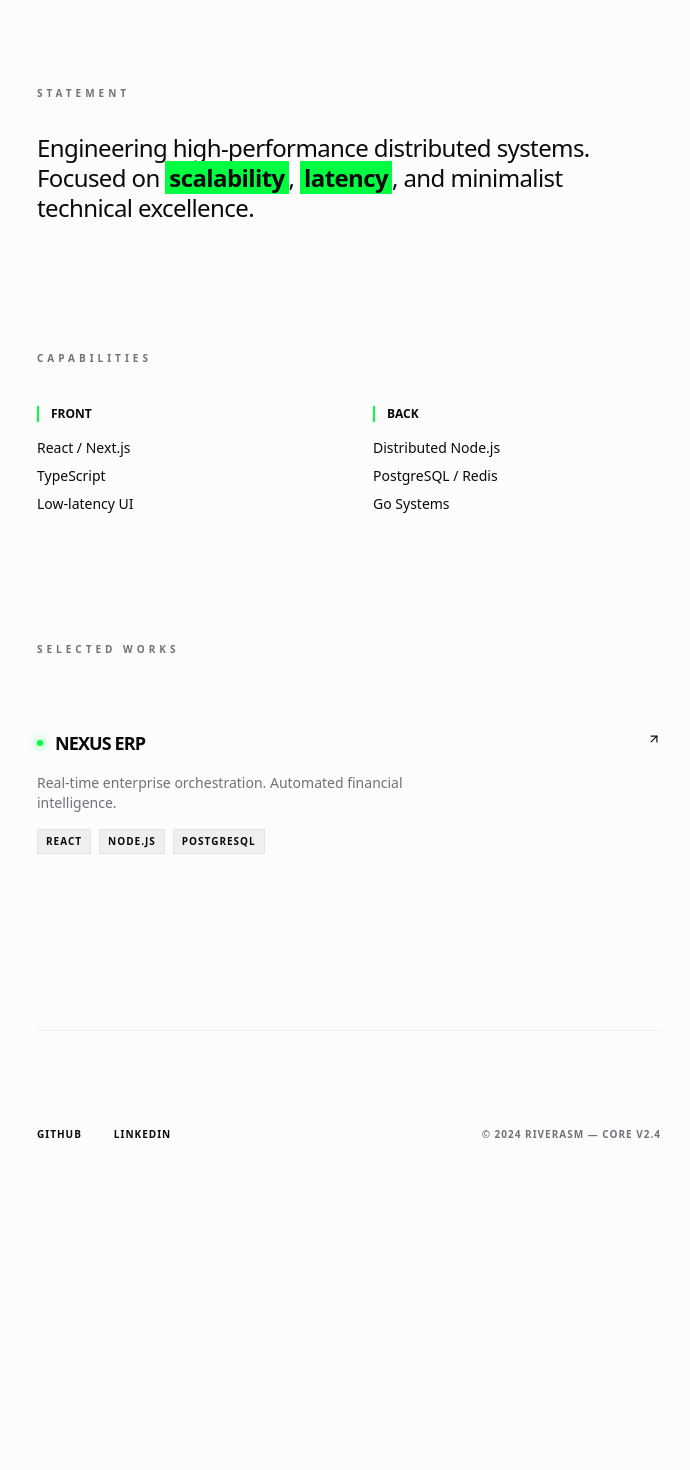
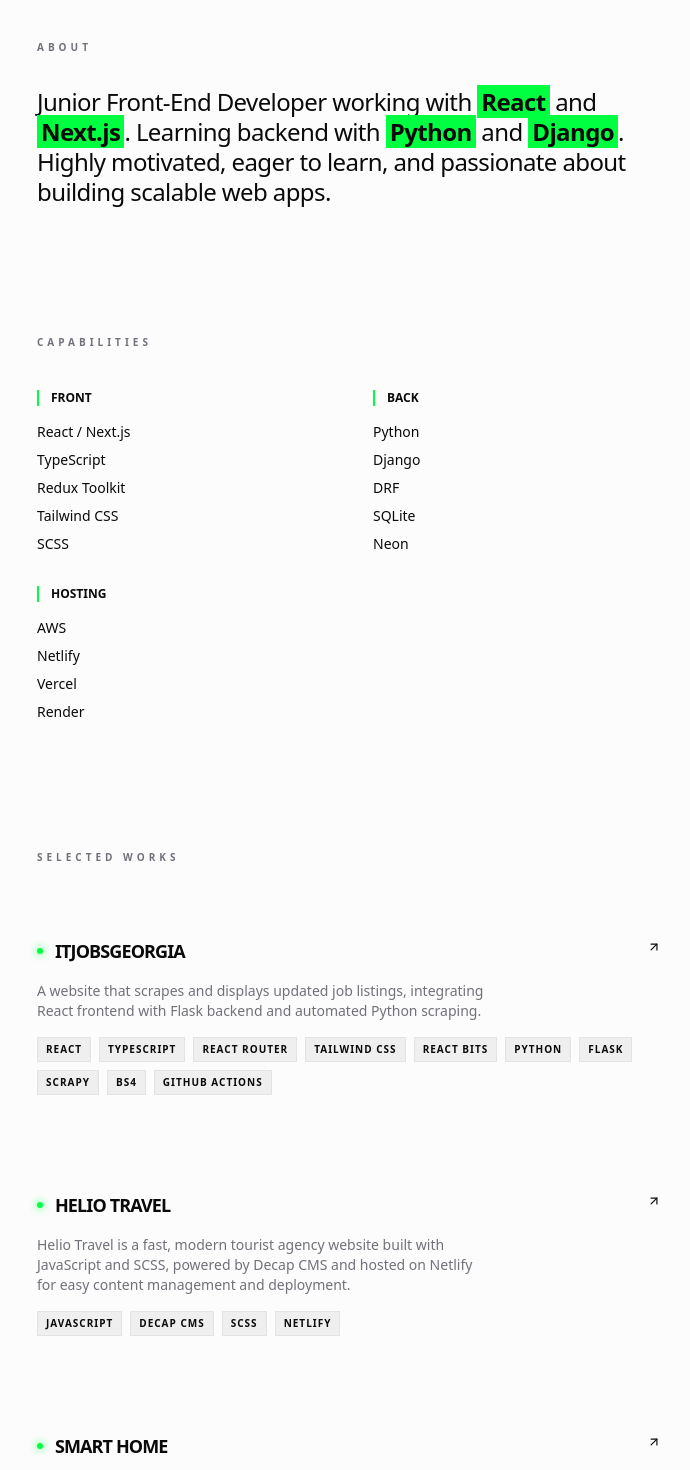
Before and after one commit to DarkLordGeo/next_portfolio, a Next.js app: page / in a window 1280 px wide. Shown: the part 440-1910 px from the top of the page, without its empty margins (291-981 px from the left). Before the commit the page ends 1742 px from the top, so only its background shows below. Built offline with nearby package versions, Linux system fonts and the light colour scheme.

Commit message:
Added content

```diff
--- a/app/page.tsx
+++ b/app/page.tsx
@@ -1,28 +1,40 @@
 // import Image from "next/image";cls
 import { ArrowUpRight } from 'lucide-react'
-
+import Link from 'next/link';
 export default function Home() {
   return (
     <div className="max-w-2xl mx-auto px-6 py-24 md:py-40">
+
+      {/* header */}
       <header className="flex flex-col items-center text-center mb-32">
         <div className="w-20 h-20 rounded-full border border-black/10 flex items-center justify-center overflow-hidden mb-8 grayscale hover:grayscale-0 transition-all duration-500">
           <img alt="Lasha Ergeshidze" className="w-full h-full object-cover" src="https://media.licdn.com/dms/image/v2/D4D03AQEYKFC3UnyRuQ/profile-displayphoto-scale_200_200/B4DZns85VfGkAY-/0/1760617011160?e=1775692800&v=beta&t=TlmVRiieaJi1iqb0pel0CZiSDYcb3W1IGpCd_KiBCks" />
         </div>
         <div className="space-y-4">
           <h1 className="text-4xl md:text-5xl font-extrabold tracking-tighter uppercase italic">Lasha Ergeshiidze</h1>
-          <p className="text-xs font-bold uppercase tracking-[0.3em] text-stark-gray">Front end devloper • Systems Architect</p>
-          <div className="inline-flex items-center gap-2 border border-black/10 px-3 py-1.5">
+          <p className="text-xs font-bold uppercase tracking-[0.3em] text-stark-gray">Front end devloper</p>
+          {/* <div className="inline-flex items-center gap-2 border border-black/10 px-3 py-1.5">
             <span className="blinking-dot"></span>
             <span className="text-[10px] font-black uppercase tracking-widest">Available for hire</span>
-          </div>
+          </div> */}
         </div>
       </header>
+
+      {/* about */}
       <section className="mb-32">
-        <h2 className="text-[10px] font-black uppercase tracking-[0.4em] text-stark-gray mb-8">Statement</h2>
+        <h2 className="text-[10px] font-black uppercase tracking-[0.4em] text-stark-gray mb-8">About</h2>
         <p className="text-xl md:text-2xl font-light leading-tight tracking-tight">
-          Engineering high-performance distributed systems. Focused on <span className="bg-accent px-1 font-semibold">scalability</span>, <span className="bg-accent px-1 font-semibold">latency</span>, and minimalist technical excellence.
+          Junior Front-End Developer working with{" "}
+          <span className="bg-accent px-1 font-semibold">React</span> and{" "}
+          <span className="bg-accent px-1 font-semibold">Next.js</span>.
+          Learning backend with{" "}
+          <span className="bg-accent px-1 font-semibold">Python</span> and{" "}
+          <span className="bg-accent px-1 font-semibold">Django</span>.
+          Highly motivated, eager to learn, and passionate about building scalable web apps.
         </p>
       </section>
+      {/* skils */}
+
       <section className="mb-32">
         <h2 className="text-[10px] font-black uppercase tracking-[0.4em] text-stark-gray mb-10">Capabilities</h2>
         <div className="grid grid-cols-2 gap-x-12 gap-y-8">
@@ -31,47 +43,122 @@
             <ul className="text-sm space-y-2 font-medium">
               <li>React / Next.js</li>
               <li>TypeScript</li>
-              <li>Low-latency UI</li>
+              <li>Redux Toolkit</li>
+              <li>Tailwind CSS</li>
+              <li>SCSS</li>
             </ul>
           </div>
           <div>
             <h3 className="text-xs font-bold uppercase mb-4 border-l-2 border-accent pl-3">Back</h3>
             <ul className="text-sm space-y-2 font-medium">
-              <li>Distributed Node.js</li>
-              <li>PostgreSQL / Redis</li>
-              <li>Go Systems</li>
+              <li>Python</li>
+              <li>Django</li>
+              <li>DRF</li>
+              <li>SQLite</li>
+              <li>Neon</li>
+            </ul>
+          </div>
+          <div>
+            <h3 className="text-xs font-bold uppercase mb-4 border-l-2 border-accent pl-3">Hosting</h3>
+            <ul className="text-sm space-y-2 font-medium">
+              <li>AWS</li>
+              <li>Netlify</li>
+              <li>Vercel</li>
+              <li>Render</li>
             </ul>
           </div>
         </div>
       </section>
+
+      {/* projects */}
       <section className="mb-32">
         <h2 className="text-[10px] font-black uppercase tracking-[0.4em] text-stark-gray mb-6">Selected Works</h2>
         <div className="flex flex-col">
+
+          <a href="https://itjobsgeorgia.netlify.app/">
             <div className="minimal-card group hover:ml-1 transition-all cursor-pointer">
               <div className="flex justify-between items-start mb-4">
                 <div className="flex items-center gap-3">
                   <span className="blinking-dot"></span>
-                <h3 className="text-lg font-extrabold uppercase tracking-tighter group-hover:underline decoration-accent decoration-2 cursorpoin">Nexus ERP</h3>
+                  <h3 className="text-lg font-extrabold uppercase tracking-tighter group-hover:underline decoration-accent decoration-2 cursorpoin">ITJobsGeorgia</h3>
+                </div>
+                <span className="material-symbols-outlined text-sm font-light group-hover:mr-1 transition-all">
+                  <ArrowUpRight width={14} height={20} />
+                </span>
+              </div>
+              <p className="text-sm text-stark-gray font-medium max-w-md">
+                A website that scrapes and displays updated job listings, integrating React frontend with Flask backend and automated Python scraping.
+              </p>
+              <div className="flex flex-wrap gap-2 mt-4">
+                <span className="text-[10px] font-black uppercase tracking-widest bg-black/5 px-2 py-1 border border-black/5">React</span>
+                <span className="text-[10px] font-black uppercase tracking-widest bg-black/5 px-2 py-1 border border-black/5">Typescript</span>
+                <span className="text-[10px] font-black uppercase tracking-widest bg-black/5 px-2 py-1 border border-black/5">React Router</span>
+                <span className="text-[10px] font-black uppercase tracking-widest bg-black/5 px-2 py-1 border border-black/5">Tailwind CSS</span>
+                <span className="text-[10px] font-black uppercase tracking-widest bg-black/5 px-2 py-1 border border-black/5">React bits</span>
+                <span className="text-[10px] font-black uppercase tracking-widest bg-black/5 px-2 py-1 border border-black/5">Python</span>
+                <span className="text-[10px] font-black uppercase tracking-widest bg-black/5 px-2 py-1 border border-black/5">Flask</span>
+                <span className="text-[10px] font-black uppercase tracking-widest bg-black/5 px-2 py-1 border border-black/5">Scrapy</span>
+                <span className="text-[10px] font-black uppercase tracking-widest bg-black/5 px-2 py-1 border border-black/5">bs4</span>
+                <span className="text-[10px] font-black uppercase tracking-widest bg-black/5 px-2 py-1 border border-black/5">Github Actions</span>
+              </div>
+            </div>
+          </a>
+
+          <a href="https://heliotravel.ge/">
+            <div className="minimal-card group hover:ml-1 transition-all cursor-pointer">
+              <div className="flex justify-between items-start mb-4">
+                <div className="flex items-center gap-3">
+                  <span className="blinking-dot"></span>
+                  <h3 className="text-lg font-extrabold uppercase tracking-tighter group-hover:underline decoration-accent decoration-2 cursorpoin">Helio Travel</h3>
                 </div>
                 <span className="material-symbols-outlined text-sm font-light group-hover:mr-1 transition-all"><ArrowUpRight width={14} height={20} /></span>
               </div>
-            <p className="text-sm text-stark-gray font-medium max-w-md">Real-time enterprise orchestration. Automated financial intelligence.</p><div className="flex flex-wrap gap-2 mt-4">
-              <span className="text-[10px] font-black uppercase tracking-widest bg-black/5 px-2 py-1 border border-black/5">React</span>
-              <span className="text-[10px] font-black uppercase tracking-widest bg-black/5 px-2 py-1 border border-black/5">Node.js</span>
-              <span className="text-[10px] font-black uppercase tracking-widest bg-black/5 px-2 py-1 border border-black/5">PostgreSQL</span>
+              <p className="text-sm text-stark-gray font-medium max-w-md">
+
+                Helio Travel is a fast, modern tourist agency website built with JavaScript and SCSS, powered by Decap CMS
+                and
+                hosted on Netlify for easy content management and deployment.
+
+              </p><div className="flex flex-wrap gap-2 mt-4">
+                <span className="text-[10px] font-black uppercase tracking-widest bg-black/5 px-2 py-1 border border-black/5">JavaScript</span>
+                <span className="text-[10px] font-black uppercase tracking-widest bg-black/5 px-2 py-1 border border-black/5">Decap CMS</span>
+                <span className="text-[10px] font-black uppercase tracking-widest bg-black/5 px-2 py-1 border border-black/5">SCSS</span>
+                <span className="text-[10px] font-black uppercase tracking-widest bg-black/5 px-2 py-1 border border-black/5">Netlify</span>
+
               </div>
             </div>
+          </a>
 
+          <a href="https://smarthomeclone.netlify.app/">
+            <div className="minimal-card group hover:ml-1 transition-all cursor-pointer">
+              <div className="flex justify-between items-start mb-4">
+                <div className="flex items-center gap-3">
+                  <span className="blinking-dot"></span>
+                  <h3 className="text-lg font-extrabold uppercase tracking-tighter group-hover:underline decoration-accent decoration-2 cursorpoin">
+                    Smart home
+                  </h3>
                 </div>
+                <span className="material-symbols-outlined text-sm font-light group-hover:mr-1 transition-all"><ArrowUpRight width={14} height={20} /></span>
+              </div>
+              <p className="text-sm text-stark-gray font-medium max-w-md">
+                Developed a fully responsive Smart Home website using JavaScript and SCSS, featuring modern design and dynamic content across devices.
+              </p><div className="flex flex-wrap gap-2 mt-4">
+                <span className="text-[10px] font-black uppercase tracking-widest bg-black/5 px-2 py-1 border border-black/5">JavaScript</span>
+                <span className="text-[10px] font-black uppercase tracking-widest bg-black/5 px-2 py-1 border border-black/5">SCSS</span>
+              </div>
+            </div>
+          </a>
+        </div>
+      </section>
 
-      </section>
       <footer className="pt-24 border-t border-black/5 flex flex-col md:flex-row justify-between items-center gap-8">
         <div className="flex gap-8 text-[10px] font-black uppercase tracking-widest">
-          <a className="hover:text-accent transition-colors" href="#">GitHub</a>
-          <a className="hover:text-accent transition-colors" href="#">LinkedIn</a>
+          <a className="hover:text-accent transition-colors" href="https://github.com/DarkLordGeo">GitHub</a>
+          <a className="hover:text-accent transition-colors" href="https://www.linkedin.com/in/lasha-ergeshidze-6822ba2a5/">LinkedIn</a>
         </div>
-        <p className="text-[10px] font-bold text-stark-gray uppercase tracking-widest">© 2024 RIVERASM — CORE v2.4</p>
+        <p className="text-[10px] font-bold text-stark-gray uppercase tracking-widest">© 2026 - All rights reserved</p>
       </footer>
+
     </div>
   );
 }
```
Lines whose indentation alone changed are shown as unchanged.
